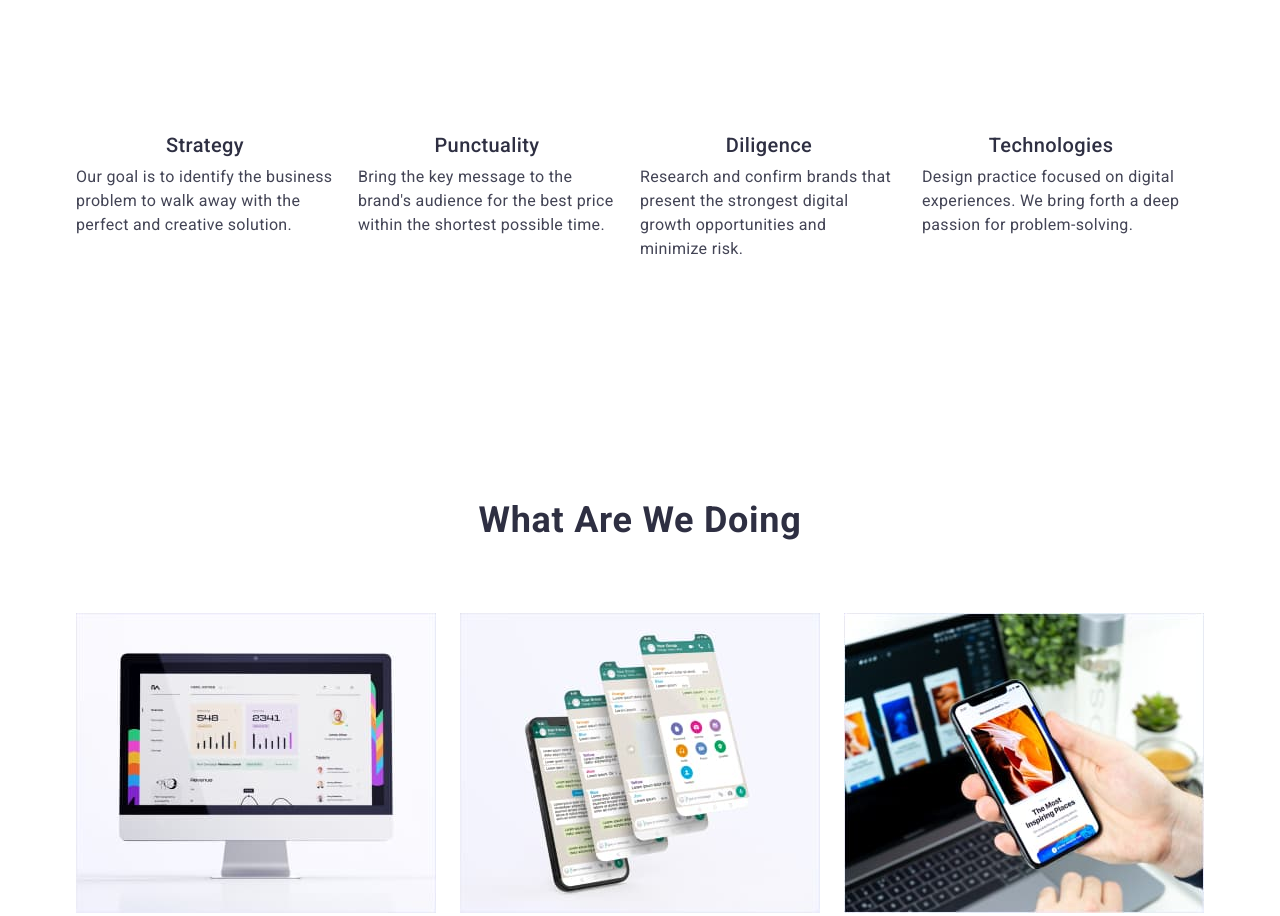
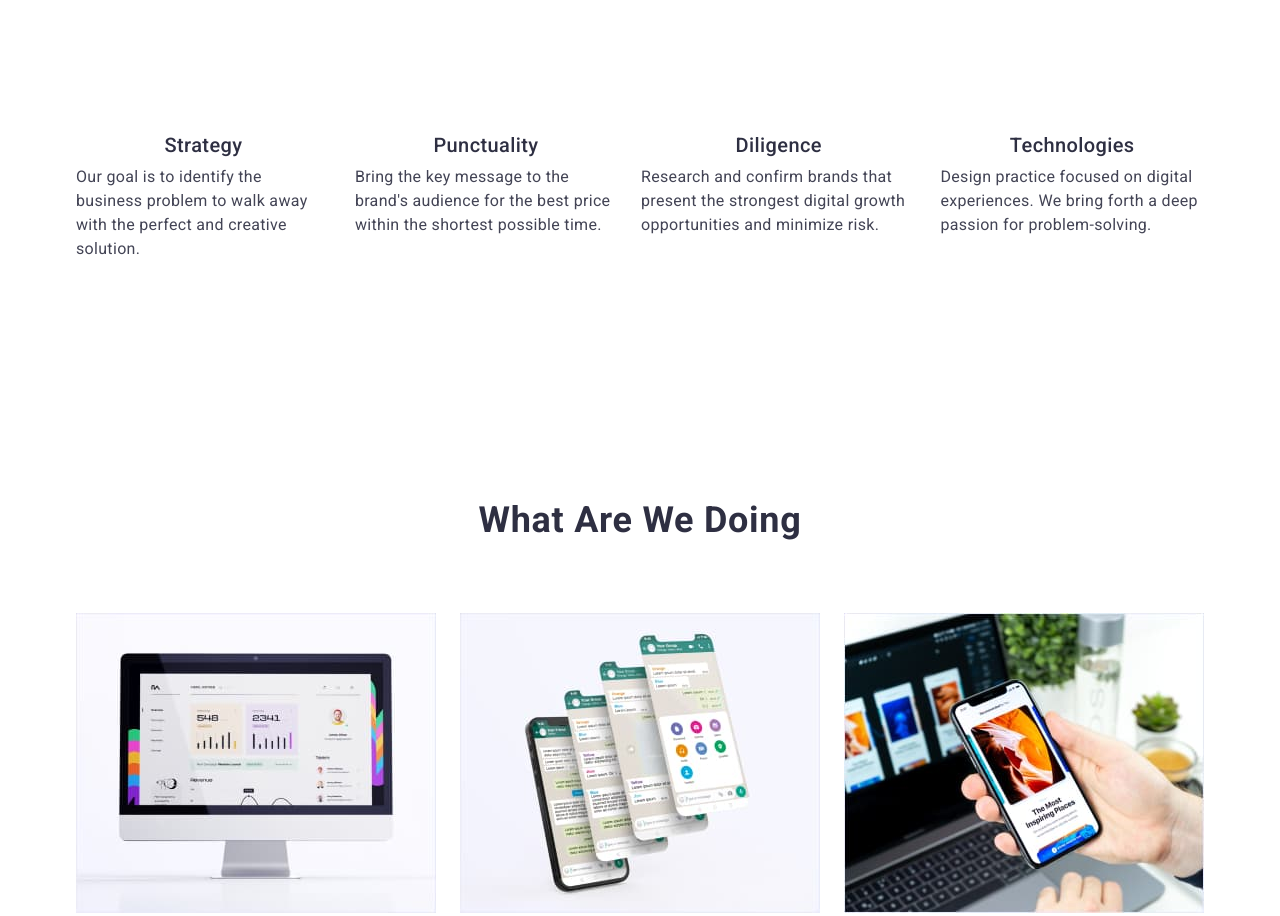
Before and after one commit to Hudz-Roman/goit-markup-hw-03, a plain HTML site: page index.html in a window 1280 px wide. Shown: the part 780-1696 px from the top of the page. Drawn offline with nearby package versions, Linux system fonts and the light colour scheme.

Commit message:
HW3 v.12

```diff
--- a/css/styles.css
+++ b/css/styles.css
@@ -101,18 +101,21 @@ body {
   padding: 0;
 }
 
-.main-nav.item,
-.contact-nav.item {
-  margin-right: 40px;
+.main-nav.list,
+.contact-nav.list {
+  gap: 40px;
 }
 
-.main-nav.item:last-child,
+.contact-nav.list {
+  display: flex;
+}
+
+/* .main-nav.item:last-child,
 .contact-nav.item:last-child,
 .advantages.list:last-child,
-.work.item:last-child,
 .team.item:last-child {
   margin-right: 0;
-}
+} */
 
 .container-contacts {
   margin-left: auto;
@@ -184,13 +187,9 @@ body {
   text-transform: capitalize;
 }
 
-.advantages.list {
+/* .advantages.list {
   margin-right: 24px;
-}
-
-.advantages.item {
-  width: calc((100% - 72px) / 4);
-}
+} */
 
 /* What are we doing */
 
@@ -198,10 +197,10 @@ body {
   padding-bottom: 120px;
 }
 
-.advantages.item,
-.work.item,
-.team.item {
-  margin-right: 24px;
+.advantages.list,
+.work.list,
+.team.list {
+  gap: 24px;
 }
 
 /* Team */
@@ -352,9 +351,9 @@ body {
   margin-bottom: 24px;
 } */
 
-.list-item:nth-child(3n) {
+/* .list-item:nth-child(3n) {
   margin-right: 0;
-}
+} */
 
 .list-item:nth-last-child(-n + 3) {
   margin-bottom: 0;
```
